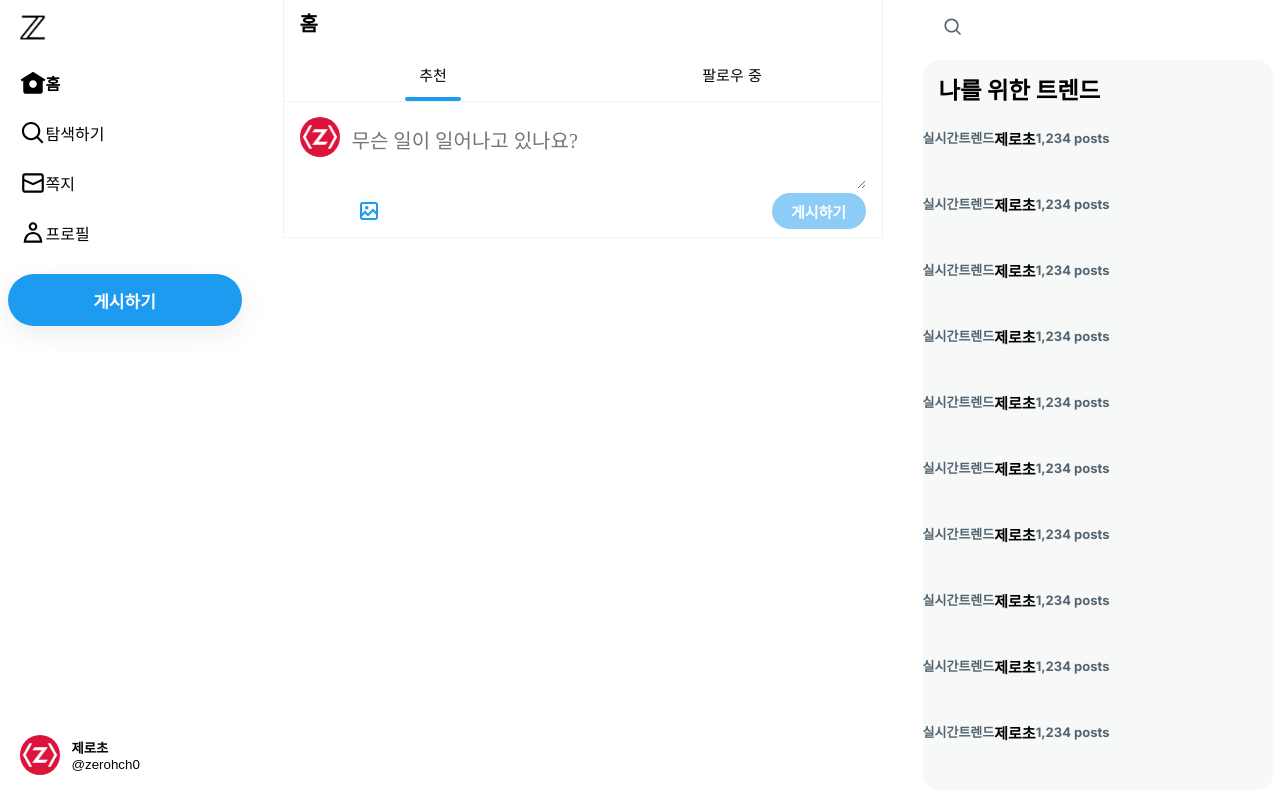
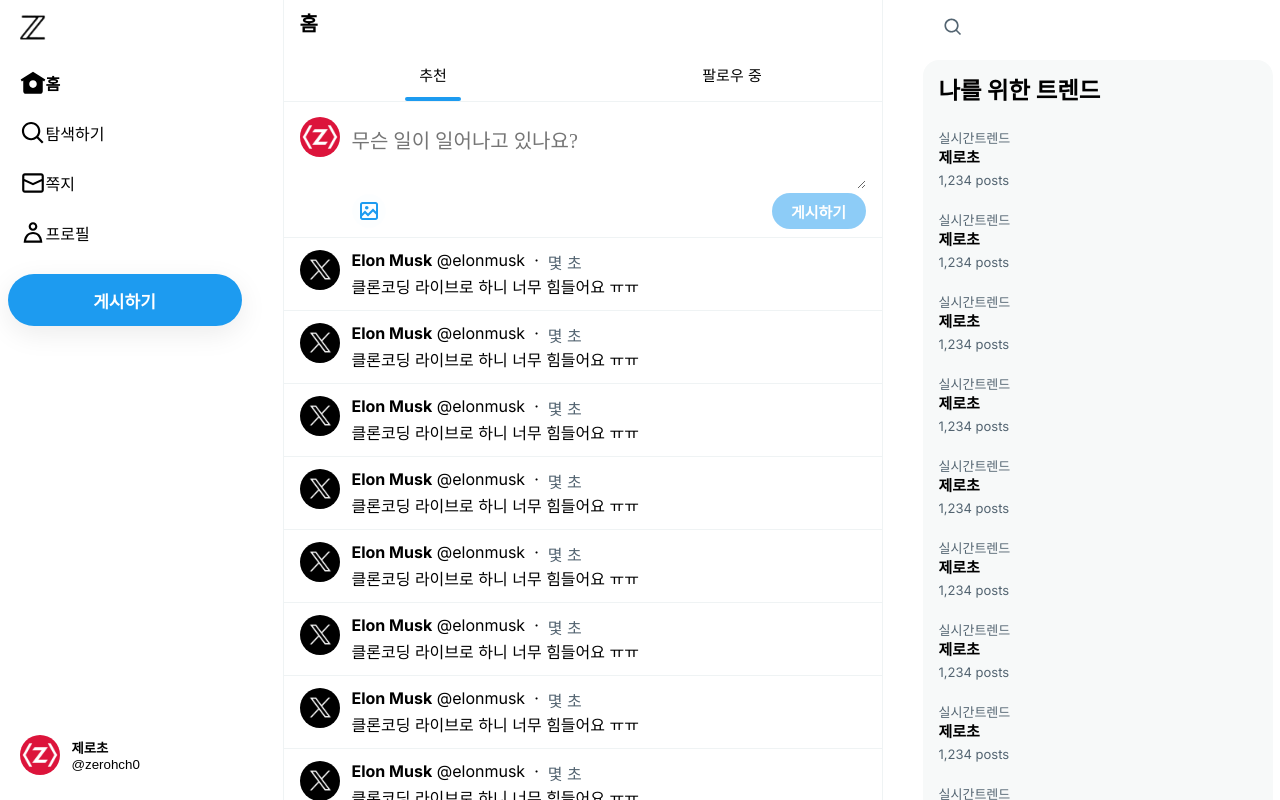
Before and after one commit to baeksehee/NextPlusReact-Query, a Next.js app in the folder z-com/: page /home in a window 1280 px wide. Built offline with nearby package versions, Linux system fonts and the light colour scheme.

Commit message:
Section02-게시글 만들면 dayjs 사용해보기

```diff
--- a/z-com/src/app/(afterLogin)/_component/Post.tsx
+++ b/z-com/src/app/(afterLogin)/_component/Post.tsx
@@ -0,0 +1,50 @@
+import style from "./post.module.css";
+import Link from "next/link";
+import dayjs from "dayjs";
+import relativeTime from "dayjs/plugin/relativeTime";
+import "dayjs/locale/ko";
+// import ActionButtons from "@/app/(afterLogin)/_component/ActionButtons";
+
+dayjs.locale("ko");
+dayjs.extend(relativeTime);
+
+export default function Post() {
+  const target = {
+    User: {
+      id: "elonmusk",
+      nickname: "Elon Musk",
+      image: "/yRsRRjGO.jpg",
+    },
+    content: "클론코딩 라이브로 하니 너무 힘들어요 ㅠㅠ",
+    createdAt: new Date(),
+    Images: [],
+  };
+  return (
+    <article className={style.post}>
+      <div className={style.postWrapper}>
+        <div className={style.postUserSection}>
+          <Link href={`/${target.User.id}`} className={style.postUserImage}>
+            <img src={target.User.image} alt={target.User.nickname} />
+            <div className={style.postShade} />
+          </Link>
+        </div>
+        <div className={style.postBody}>
+          <div className={style.postMeta}>
+            <Link href={`/${target.User.id}`}>
+              <span className={style.postUserName}>{target.User.nickname}</span>
+              &nbsp;
+              <span className={style.postUserId}>@{target.User.id}</span>
+              &nbsp; · &nbsp;
+            </Link>
+            <span className={style.postDate}>
+              {dayjs(target.createdAt).fromNow(true)}
+            </span>
+          </div>
+          <div>{target.content}</div>
+          {/* <div className={style.postImageSection}></div> */}
+          {/* <ActionButtons /> */}
+        </div>
+      </div>
+    </article>
+  );
+}
--- /dev/null
+++ b/z-com/src/app/(afterLogin)/_component/post.module.css
@@ -0,0 +1,84 @@
+.post {
+  display: flex;
+  flex-direction: column;
+  padding: 12px 16px;
+  border-color: rgb(239, 243, 244);
+  border-bottom-width: 1px;
+  border-bottom-style: solid;
+  transition-property: background-color, box-shadow;
+  transition-duration: 0.2s;
+  cursor: pointer;
+}
+.post:hover {
+  background-color: rgba(0, 0, 0, 0.03);
+}
+
+.postWrapper {
+  display: flex;
+  flex-direction: row;
+}
+
+.postUserSection {
+  margin-right: 12px;
+  width: 40px;
+}
+
+.postUserImage {
+  position: relative;
+  display: inline-block;
+  width: 40px;
+  height: 40px;
+  border-radius: 20px;
+}
+
+.postShade {
+  display: inline-block;
+  width: 40px;
+  height: 40px;
+  border-radius: 20px;
+  position: absolute;
+  top: 0;
+  left: 0;
+}
+.postShade:hover {
+  background-color: rgba(26, 26, 26, 0.15);
+}
+.postUserImage img {
+  width: 40px;
+  height: 40px;
+  border-radius: 20px;
+}
+
+.postUserName {
+  font-weight: bold;
+}
+.postUserNick,
+.postDate {
+  color: rgb(83, 100, 113);
+}
+.postDate:hover {
+  text-decoration: underline;
+}
+
+.postImageSection {
+}
+
+.postBody {
+  display: flex;
+  flex-direction: column;
+  width: 100%;
+}
+.postUserName:hover {
+  text-decoration: underline;
+}
+
+.postMeta {
+  display: flex;
+  flex-direction: row;
+}
+
+.postImageSection img {
+  margin-top: 12px;
+  width: 100%;
+  border-radius: 16px;
+}
--- a/z-com/src/app/(afterLogin)/_component/trend.module.css
+++ b/z-com/src/app/(afterLogin)/_component/trend.module.css
@@ -1,52 +1,23 @@
 .container {
-  padding: 12px 0;
-  height: 66px;
-  display: flex;
+  padding: 12px 16px;
+  height: 82px;
+  display: block;
 }
-
-.userLogo {
-  width: 40px;
-  margin-right: 12px;
-}
-
-.userLogo,
-.userLogo img {
-  width: 40px;
-  height: 40px;
-  border-radius: 20px;
-}
-
-.userInfo {
-  flex: 1;
+.container:hover {
+  background-color: rgba(0, 0, 0, 0.03);
 }
 
 .title {
   font-size: 15px;
   font-weight: bold;
   line-height: 20px;
+  margin-top: 2px;
+  margin-bottom: 4px;
 }
 
 .count {
   color: rgb(83, 100, 113);
   font-size: 13px;
   line-height: 16px;
+  font-weight: lighter;
 }
-
-.followButtonSection {
-  width: 76px;
-}
-
-.followButtonSection button {
-  border: none;
-  cursor: pointer;
-  width: 100%;
-  color: white;
-  background: #000;
-  font-size: 14px;
-  font-weight: bold;
-  height: 32px;
-  border-radius: 16px;
-}
-.followButtonSection button:hover {
-  background-color: rgb(39, 44, 48);
-}
--- a/z-com/src/app/(afterLogin)/home/page.tsx
+++ b/z-com/src/app/(afterLogin)/home/page.tsx
@@ -1,3 +1,4 @@
+import Post from "../_component/Post";
 import PostForm from "./_component/PostForm";
 import Tab from "./_component/Tab";
 import TabProvider from "./_component/TabProvider";
@@ -9,6 +10,15 @@
       <TabProvider>
         <Tab />
         <PostForm />
+        <Post />
+        <Post />
+        <Post />
+        <Post />
+        <Post />
+        <Post />
+        <Post />
+        <Post />
+        <Post />
       </TabProvider>
     </main>
   );
```
Also changed, not shown: z-com/package.json (+5 -4 lines), 1 other file (tests, documents, lock files or other folders).
